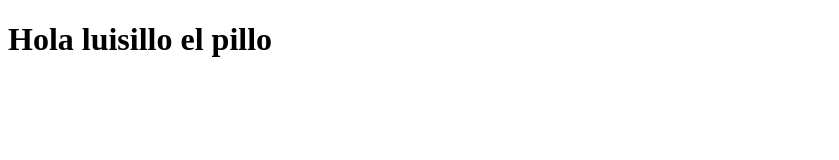
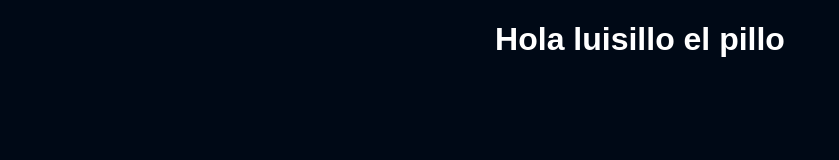
Before and after one commit to Cortes-dev/Repo_Valdez, a plain HTML site: page index.html in a window 1280 px wide. Shown: the whole page, without its empty margins (0-839 px from the left). Drawn offline with Linux system fonts and the light colour scheme.

Commit message:
Add styles and scripts to index.html; include main.js for alerts and style.css for layout

```diff
--- a/index.html
+++ b/index.html
@@ -3,9 +3,12 @@
 <head>
     <meta charset="UTF-8">
     <meta name="viewport" content="width=device-width, initial-scale=1.0">
+    <link rel="stylesheet" href="style.css">
     <title>Document</title>
 </head>
 <body>
     <h1>Hola luisillo el pillo</h1>
+
+    <script src="main.js"></script>
 </body>
 </html>
--- a/main.js
+++ b/main.js
@@ -0,0 +1 @@
+alert("Hola luisillo el pillo");
--- a/style.css
+++ b/style.css
@@ -0,0 +1,12 @@
+body{
+    background-color: #000916;
+    color: #fff;
+    font-family: 'Poppins', sans-serif;
+    margin: 0;
+    padding: 0;
+    box-sizing: border-box;
+}
+
+h1{
+    text-align: center;
+}
```
